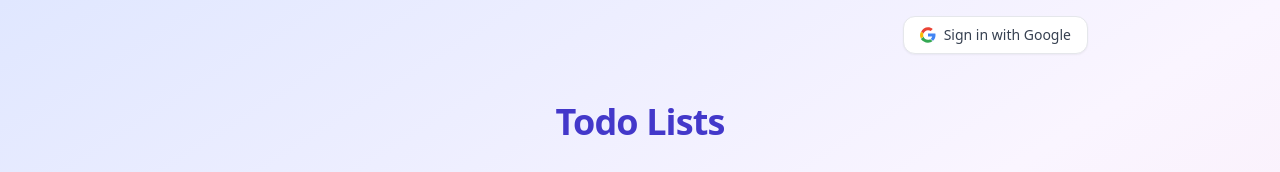
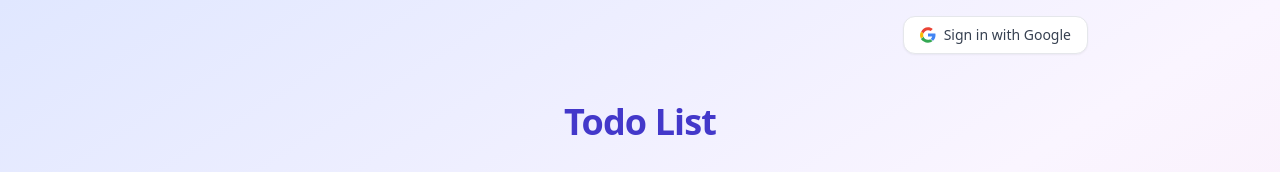
Before and after one commit to youzero1/todo-app-saad-1776793886049, a Next.js app: page / in a window 1280 px wide. Shown: the top 172 px of the page. Built offline with nearby package versions, Linux system fonts and the light colour scheme; no server answers; the database is empty.

Commit message:
Update: change "Todo Lists" to "Todo List"

```diff
--- a/app/page.tsx
+++ b/app/page.tsx
@@ -183,7 +183,7 @@ export default function Home() {
       {/* Main Content */}
       <div className="w-full max-w-md mx-auto pt-8">
         <h1 className="text-4xl font-extrabold text-center text-indigo-700 mb-8 tracking-tight">
-          Todo Lists
+          Todo List
         </h1>
         {error && (
           <div className="mb-4 px-4 py-3 bg-red-50 border border-red-200 text-red-600 rounded-xl text-sm flex items-center justify-between">
```
